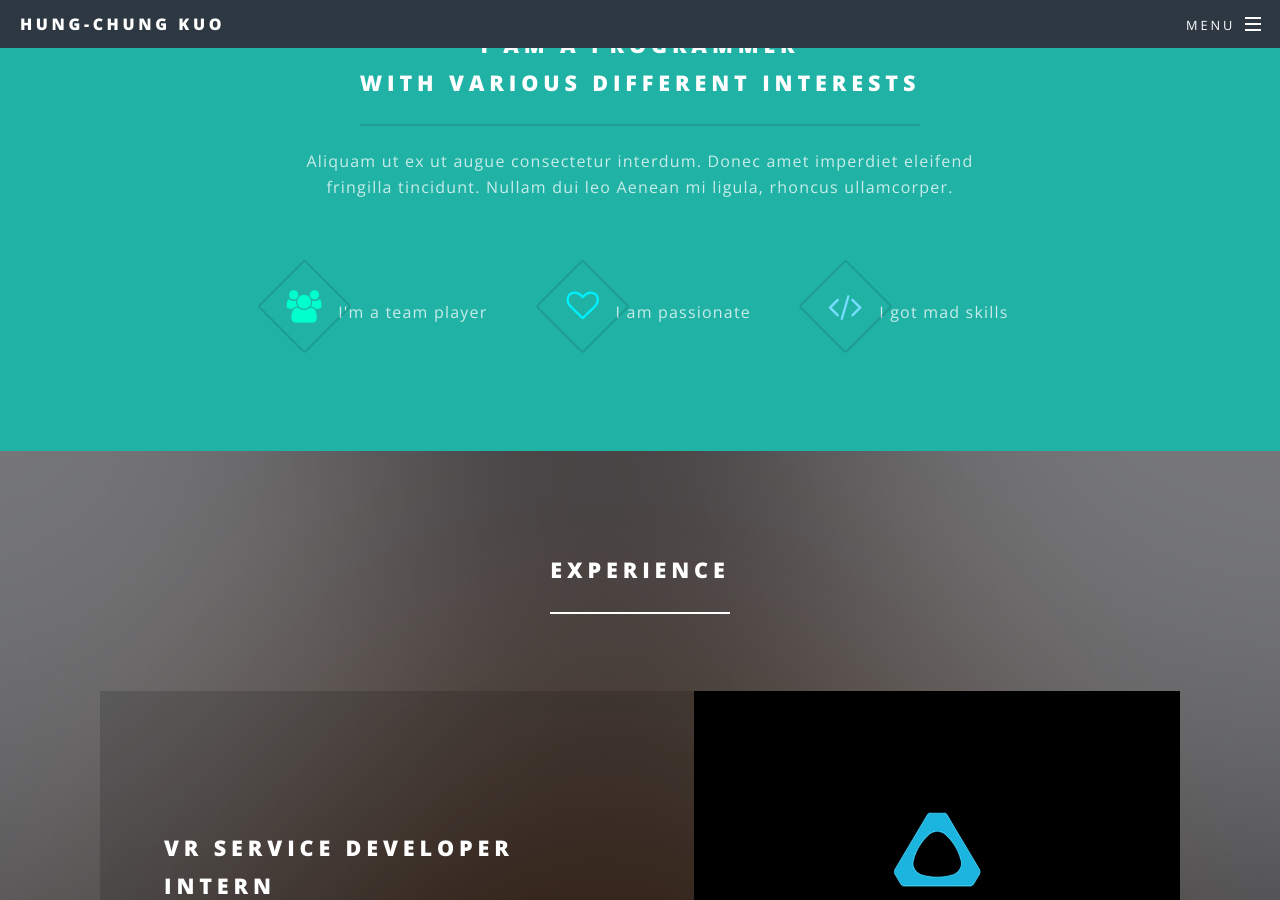
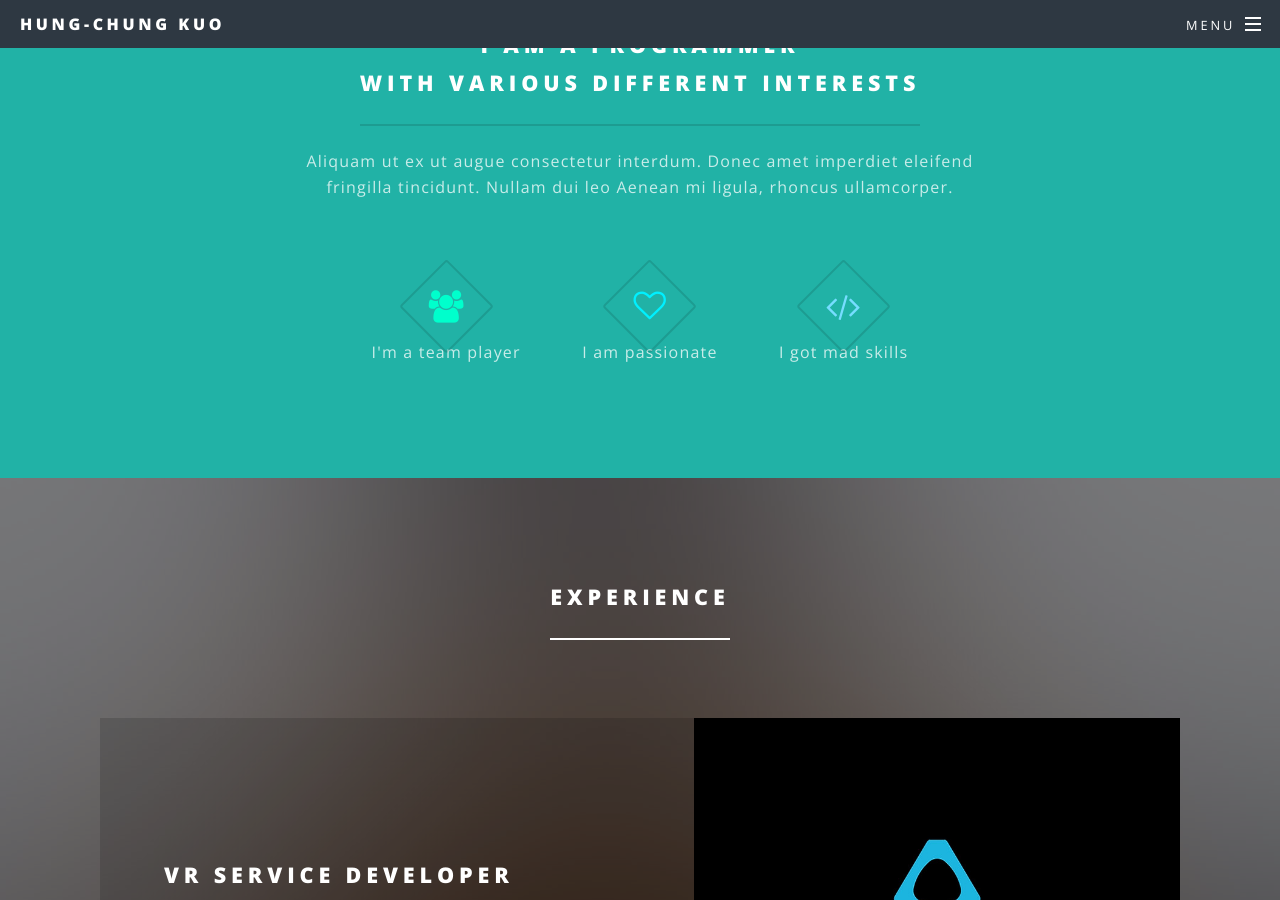
Before and after one commit to johnhckuo/johnhckuo_old.github.io, a Jekyll site: the page built from index.html, in a window 1280 px wide and 900 px high, scrolled down 970 px. Built offline with Jekyll 4.4.1, drawn with Linux system fonts in a browser that asks for light colours.

Commit message:
update label layout

```diff
--- a/index.html
+++ b/index.html
@@ -33,9 +33,9 @@ layout: landing
 								fringilla tincidunt. Nullam dui leo Aenean mi ligula, rhoncus ullamcorper.</p>
 							</header>
 							<ul class="icons major">
-								<li><span class="icon fa-users major style1"></span><span class="label">I'm a team player</span></li>
-								<li><span class="icon fa-heart-o major style2"></span><span class="label">I am passionate</span></li>
-								<li><span class="icon fa-code major style3"></span><span class="label">I got mad skills</span></li>
+								<li><span class="icon fa-users major style1"></span><div class="label">I'm a team player</div></li>
+								<li><span class="icon fa-heart-o major style2"></span><div class="label">I am passionate</div></li>
+								<li><span class="icon fa-code major style3"></span><div class="label">I got mad skills</div></li>
 							</ul>
 						</div>
 					</section>
```
